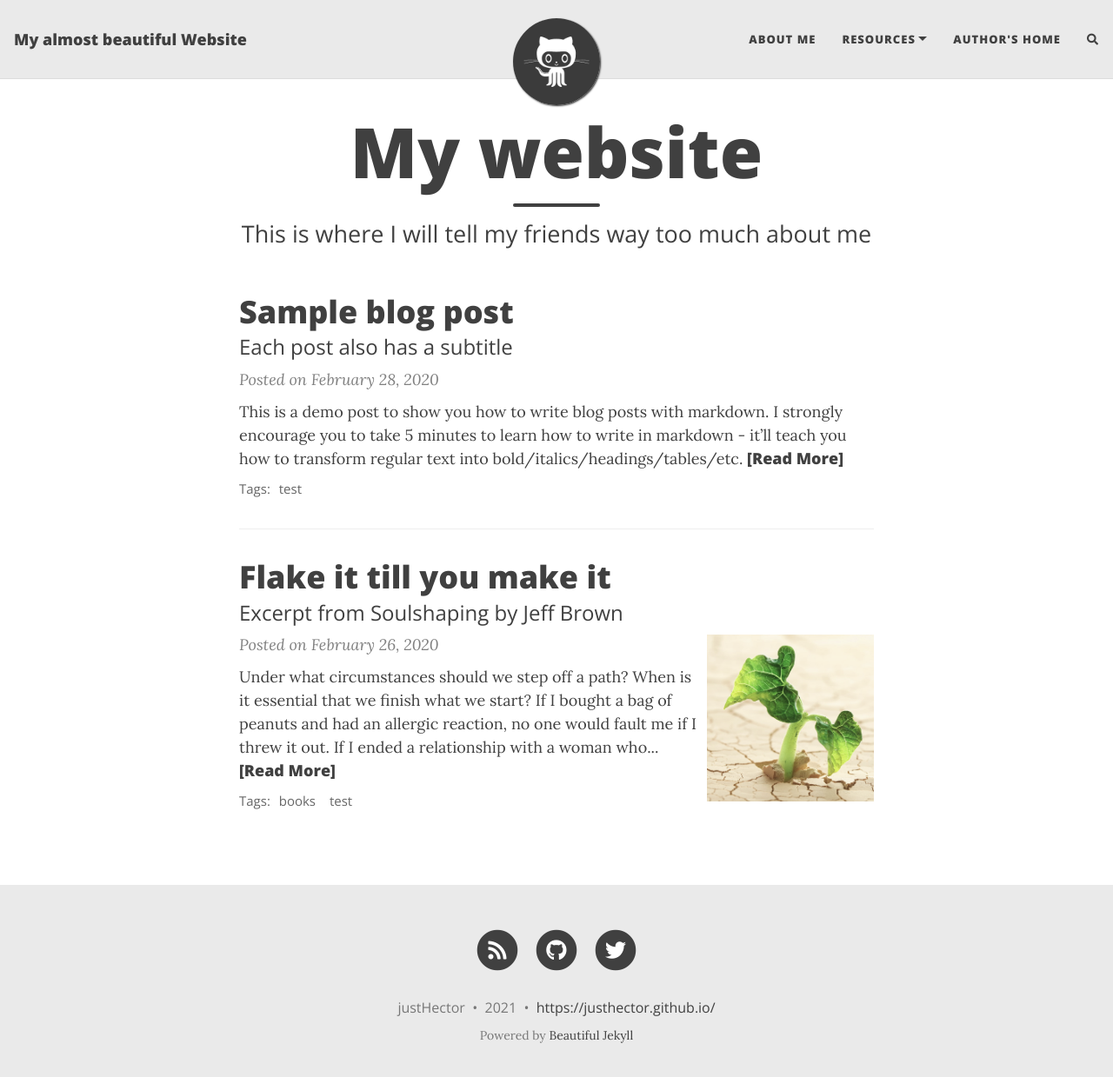
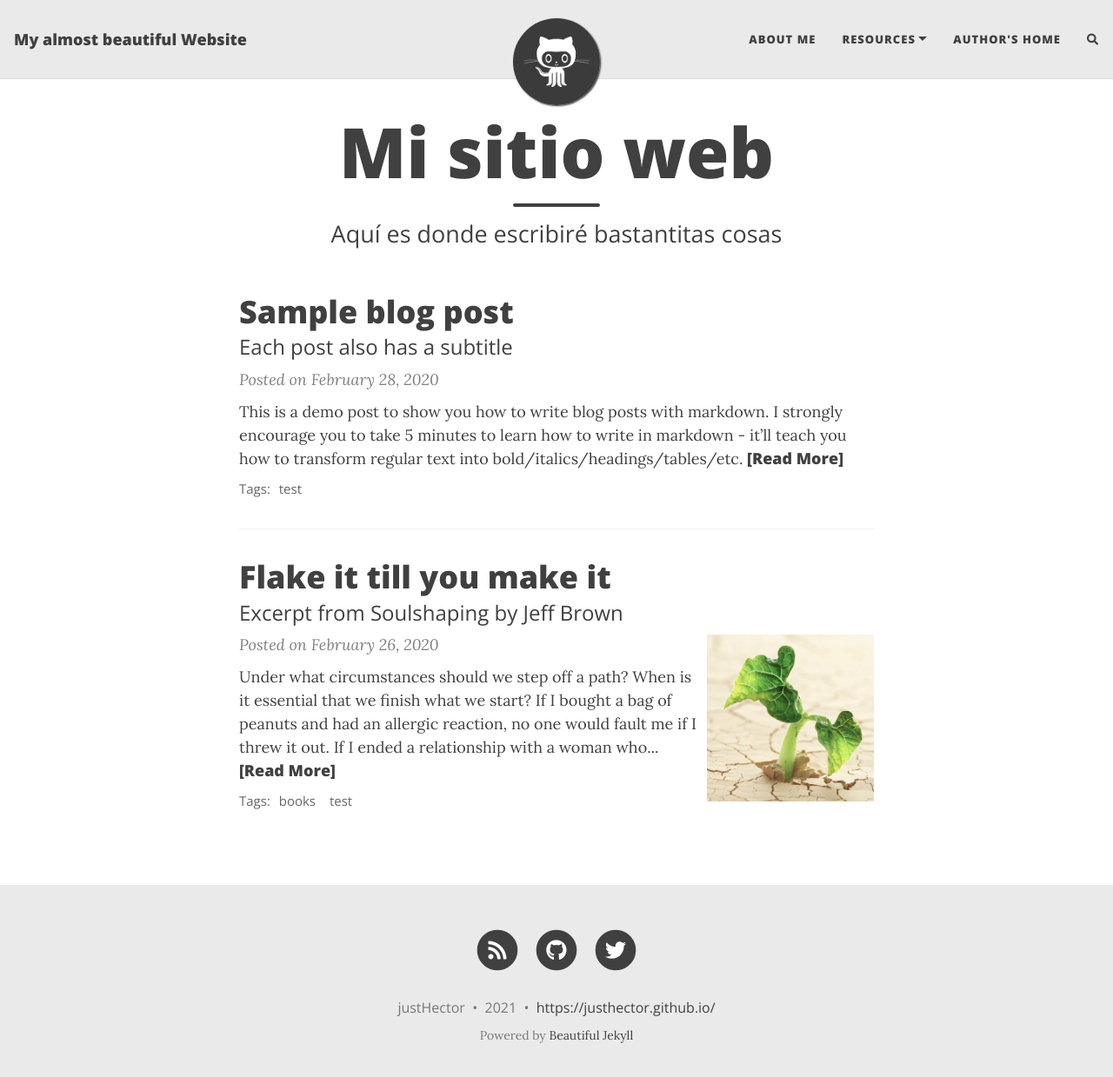
Before and after one commit to justHector/almost-beautiful-jekyll, a Jekyll site: the page built from index.html, in a window 1280 px wide and 1252 px high. Shown: the top 1239 px of the window at 87% size. Built offline with Jekyll 4.4.1, drawn with Linux system fonts in a browser that asks for light colours; nearby versions of some CDN libraries; the list of posts is cut into pages by our own code; comment, search, counter and statistics services are not loaded.

Commit message:
Update index.html

```diff
--- a/index.html
+++ b/index.html
@@ -1,5 +1,5 @@
 ---
 layout: home
-title: My website
-subtitle: This is where I will tell my friends way too much about me
+title: Mi sitio web
+subtitle: Aquí es donde escribiré bastantitas cosas
 ---
```
